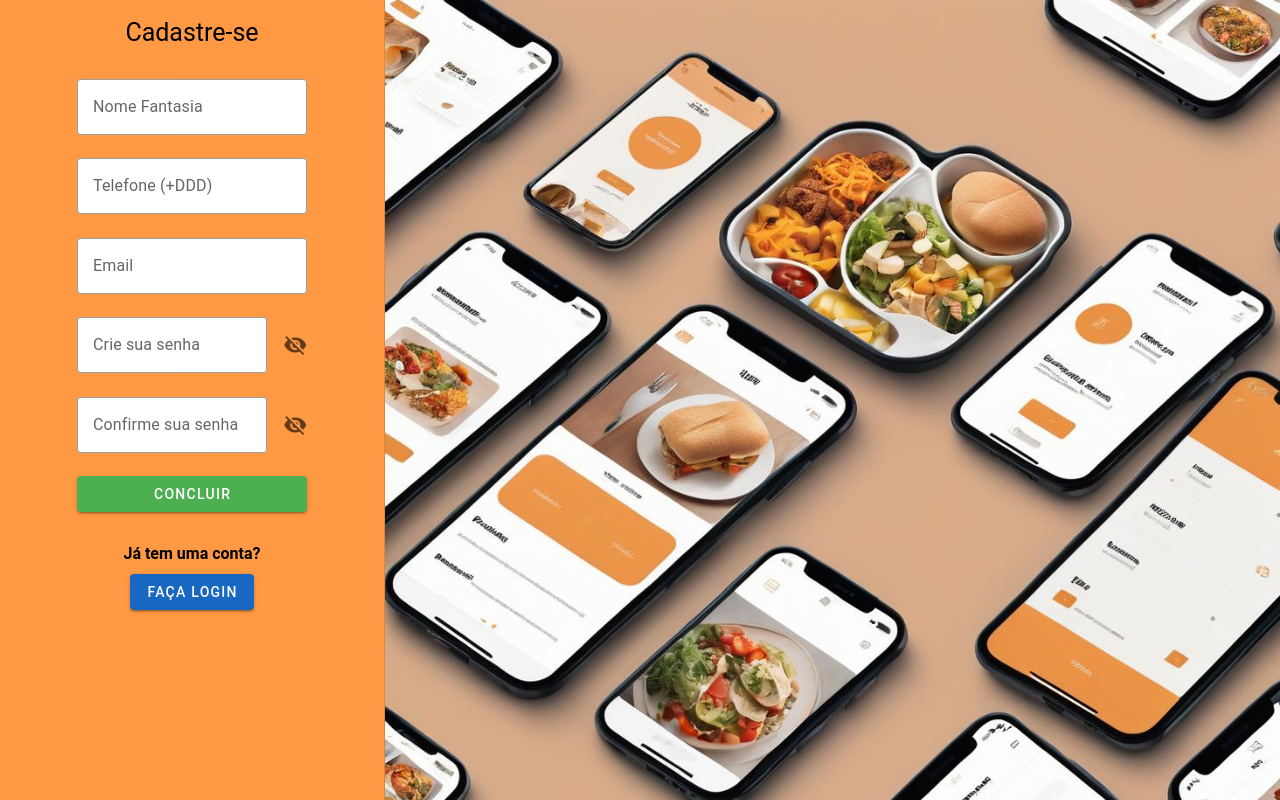
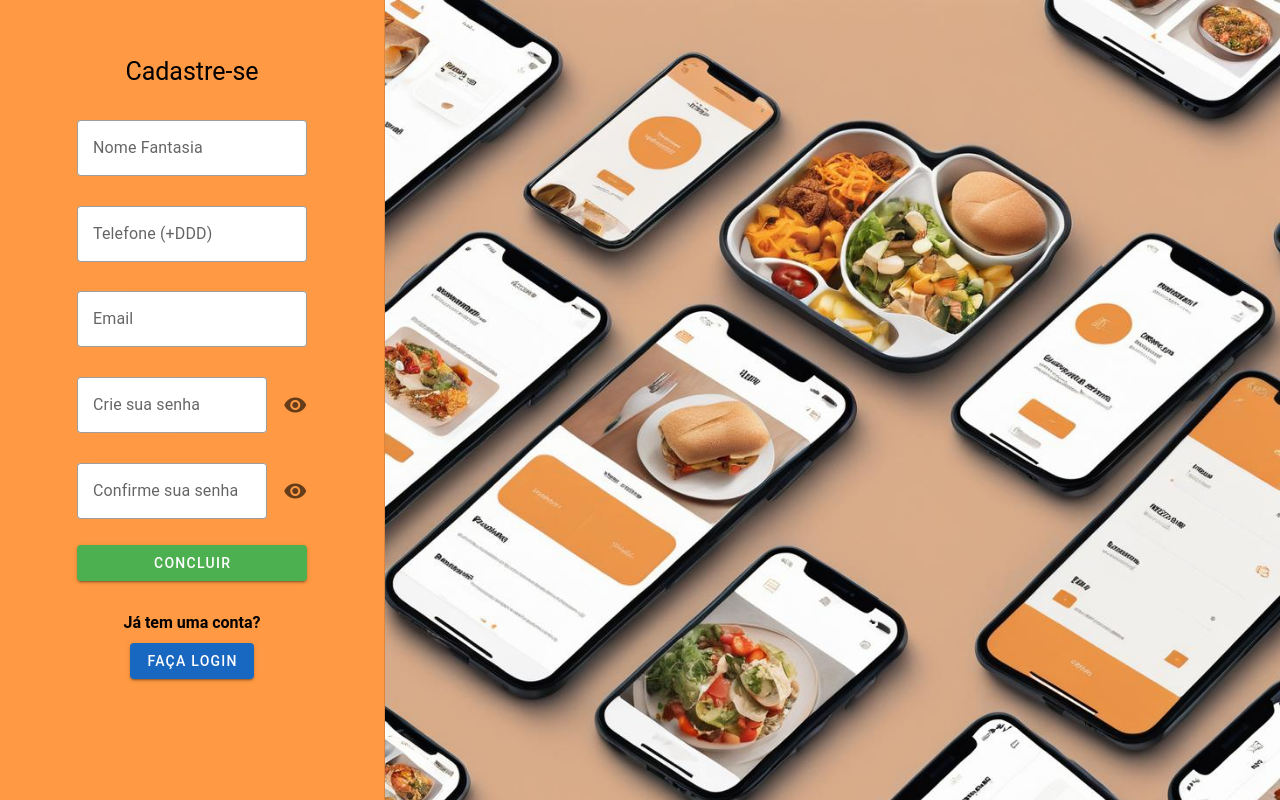
Before and after one commit to org-chef-digital/chef-digital-web, a Vue app: page /register in a window 1280 px wide. Built offline with nearby package versions, Linux system fonts and the light colour scheme.

Commit message:
:sparkles: feat: Método de visualização de senha

```diff
--- a/src/components/Register-page.vue
+++ b/src/components/Register-page.vue
@@ -33,22 +33,21 @@
           <v-text-field
           v-model="password"
           label="Crie sua senha"
-          type="password"
           variant="outlined"
-          :append-icon="show1 ? 'mdi-eye' : 'mdi-eye-off'"
+          :append-icon="visibility === 'password' ? 'mdi-eye' : 'mdi-eye-off'"
           :rules="[rules.required, rules.min8chars, rules.uppercase, rules.lowercase]"
-          :type="show1 ? 'text' : 'password'"
+          :type="visibility"
+          @click:append="switchVisibility"
           bg-color="white"
-          required
           ></v-text-field>
 
           <v-text-field
           label="Confirme sua senha"
-          type="password"
           variant="outlined"
-          :append-icon="show1 ? 'mdi-eye' : 'mdi-eye-off'"
+          :append-icon="visibility === 'password' ? 'mdi-eye' : 'mdi-eye-off'"
           :rules="[rules.required, rules.matchPassword]"
-          :type="show1 ? 'text' : 'password'"
+          :type="visibility"
+          @click:append="switchVisibility"
           bg-color="white"
           ></v-text-field>
 
@@ -56,7 +55,7 @@
         </v-form>
         <div class="login">
           <h4>Já tem uma conta?</h4>
-          <v-btn class="returnLogin" color="primary">Faça login</v-btn>
+          <v-btn class="returnLogin" color="primary" @click="backStage">Faça login</v-btn>
         </div>
       </v-navigation-drawer>
     </v-container>
@@ -70,6 +69,7 @@ export default {
   name: 'register',
   data() {
     return {
+      visibility: 'password',
       fantasyName: '',
       phone: '',
       email: '',
@@ -94,6 +94,13 @@ export default {
     };
   },
   methods:{
+    switchVisibility() {
+      if (this.visibility === 'password') {
+        this.visibility = 'text';
+      } else {
+        this.visibility = 'password';
+      }
+    },
     async register() {
       try {
         const response = await axios.post('users/register', {
@@ -103,10 +110,14 @@ export default {
           password: this.password
         });
         console.log(response.data);
+        this.$router.push({ name: 'login' });
       } catch (error) {
         console.error(error);
       }
-    }
+    },
+    backStage() {
+      this.$router.push({ name: 'login' });
+    },
   }
 };
 </script>
@@ -135,12 +146,12 @@ h4 {
   color: #000;
   font-size: 25px;
   font-family: 'Roboto', sans-serif;
-  margin-top: 5%;
+  margin-top: 15%;
   text-align: center;
 }
 
 .v-text-field {
-  margin: 0.2%;
+  margin: 1%;
   width: 60%;
 }
 
```
